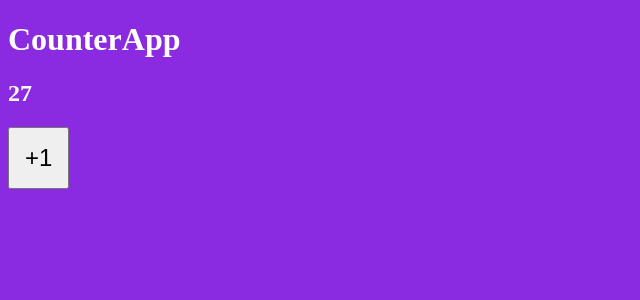
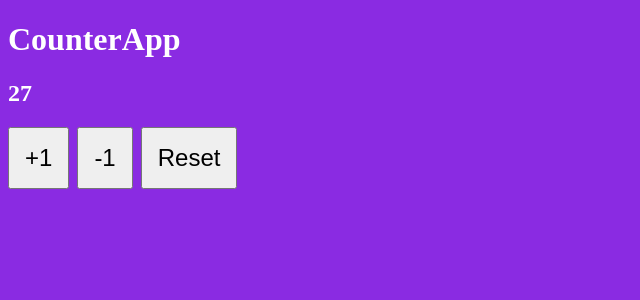
Before and after one commit to vengardus/example-react-vite, a React (Vite) app: page / in a window 1280 px wide. Shown: the top 300 px of the page, without its empty margins (0-640 px from the left). Built offline with nearby package versions, Linux system fonts and the light colour scheme.

Commit message:
Tarea button add, sub, reset

```diff
--- a/src/CounterApp.jsx
+++ b/src/CounterApp.jsx
@@ -6,9 +6,18 @@ import PropTypes from 'prop-types'
 export const CounterApp = ( { value }) => {
     const [ counter, setCounter] = useState(value)
 
-    const handleEvent = (event) => {
-        console.log(event)
-        setCounter( counter + 1)
+    const handleEvent = (opcion) => {
+        switch ( opcion ) {
+            case 'add' :
+                setCounter( counter + 1)
+                break
+            case 'sub' :
+                setCounter( counter - 1)
+                break
+            case 'reset' :
+                setCounter( value )
+                break
+        }
     }
 
     return (
@@ -16,8 +25,14 @@ export const CounterApp = ( { value }) => {
             <h1>CounterApp</h1>
             <h2>{ counter }</h2>
 
-            <button onClick={ handleEvent }>
+            <button onClick={ () => handleEvent('add') }>
                 +1
+            </button>
+            <button onClick={ () => handleEvent('sub') }>
+                -1
+            </button>
+            <button onClick={ () => handleEvent('reset') }>
+                Reset
             </button>
         </>
     )
--- a/src/styles.css
+++ b/src/styles.css
@@ -6,4 +6,5 @@ html, body {
 button {
     padding: 15px;
     font-size: 1.5rem;
+    margin-right: 0.5rem;
 }
```
